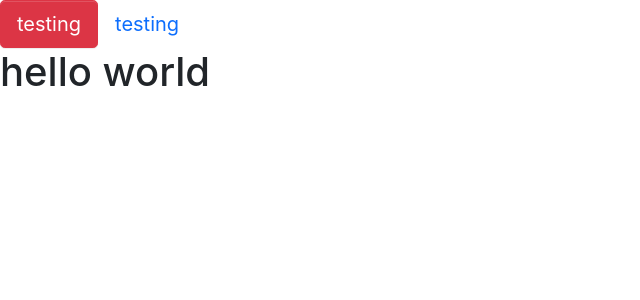
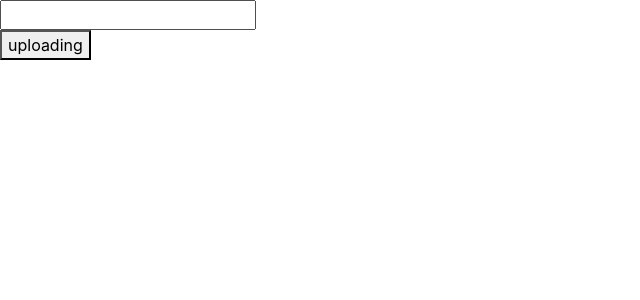
Before and after one commit to Bojackxiang/AntDesign-Rebuild, a React (Create React App) app in the folder my-app/: page / in a window 1280 px wide. Shown: the top 300 px of the page, without its empty margins (0-640 px from the left). Built offline with nearby package versions, Linux system fonts and the light colour scheme.

Commit message:
uploading percentage finished

```diff
--- a/my-app/src/App.tsx
+++ b/my-app/src/App.tsx
@@ -1,33 +1,18 @@
 import React from "react";
 import Button, { ButtonType, BtnSize } from "./Components/Buttons/Button";
+import Input from "./Components/Inputs/Input";
+import { Uploading } from "./Components/Upload/Index";
 
 function App() {
   const x = "123";
   const result = x == "123" ? "true" : "false";
+
   return (
     <div>
-      <Button
-        btnType={ButtonType.Danger}
-        size={BtnSize.large}
-        onClick={(e) => {
-          e.preventDefault();
-          alert("test");
-        }}
-      >
-        testing
-      </Button>
-      <Button
-        btnType={ButtonType.Link}
-        size={BtnSize.large}
-        href={"https://google.com"}
-        onClick={(e) => {
-          e.preventDefault();
-          alert("alert");
-        }}
-      >
-        testing
-      </Button>
-      <h1 className="App-Link">hello world</h1>
+      <Input />
+      <Uploading
+      action="https://jsonplaceholder.typicode.com/posts/"
+       />
     </div>
   );
 }
--- /dev/null
+++ b/my-app/src/Components/Inputs/Input.tsx
@@ -0,0 +1,46 @@
+import React, { ReactElement, InputHTMLAttributes, ChangeEvent } from "react";
+import classNames from "classnames";
+
+type InputSize = "small" | "normal" | "large";
+
+// 两个size 之间有冲突，使用omit忽略一个
+// 忽略size
+
+// ! 两个交集中都有size这个属性，那么用新的东西的size来代替老得size
+
+export interface InputProps
+  extends Omit<InputHTMLAttributes<HTMLElement>, "size"> {
+  disable?: boolean;
+  icon?: string;
+  size?: InputSize;
+  append?: React.ReactElement | string;
+  prepend?: React.ReactElement | string;
+  onChange?: (e : ChangeEvent<HTMLInputElement>) => void;
+}
+
+const Input: React.FC<InputProps> = (props) => {
+  const { disable, icon, size, append, prepend, ...restProps } = props;
+
+  const clsNames = classNames("viking-ship-wrapper", {
+    [`input-size-${size}`]: size,
+    "is-disabled": disable,
+    "input-group": prepend || append,
+    "input-group-append": !!append,
+    "input-group-prepend": !!prepend,
+  });
+
+  return (
+    <div>
+    {prepend && <div className="viking-input-group-prepend">{prepend}</div>}
+      {icon && <div className="icon-wrapper"></div>}
+      <input
+        className="viking-input-inner"
+        disabled={disable}
+        {...restProps}
+      />
+      {append && <div className="viking-input-group-append">{append}</div>}
+    </div>
+  );
+};
+
+export default Input;
--- /dev/null
+++ b/my-app/src/Components/Upload/Index.tsx
@@ -0,0 +1,5 @@
+import Uploading from './Upload';
+
+export {
+    Uploading
+}
--- /dev/null
+++ b/my-app/src/Components/Upload/Upload.tsx
@@ -0,0 +1,72 @@
+import React, { useEffect, useRef, ChangeEvent } from "react";
+import axios from "axios";
+
+interface UploadProps {
+  action: string;
+  onProgress?: (percentage: number, file: File) => void;
+  onSuccess?: (data: any, file: File) => void;
+  onError?: (err: any, file: File) => void;
+}
+
+const Upload: React.FC<UploadProps> = (props) => {
+  const { action, onProgress, onSuccess, onError } = props;
+
+  const inputRef = useRef<HTMLInputElement>(null);
+
+  const _onClickHandler = () => {
+    if (inputRef.current) {
+      inputRef.current.click();
+    }
+  };
+
+  const _fileChangeHandler = (event: ChangeEvent<HTMLInputElement>) => {
+    const files = event.target.files;
+    if (!files) return;
+
+    uploadFile(files);
+
+    if (inputRef.current !== null) {
+      inputRef.current.value = "";
+    }
+  };
+
+  const uploadFile = (file: FileList) => {
+    const postFiles = Array.from(file);
+    postFiles.forEach((file) => {
+      let fd = new FormData();
+      fd.append(file.name, file);
+      axios
+        .post(action, fd, {
+          headers: {
+            "Content-Type": "multipart/form-data",
+          },
+          onUploadProgress: (e) => {
+            console.log(`Percentage: ${e.loaded * 100 / e.total} loaded ...`)
+          },
+        })
+        .then((resp) => {
+          if (onSuccess) {
+            onSuccess(resp.data, file);
+          }
+          console.log(resp.data, file)
+        })
+        .catch((ex) => console.log(ex.message));
+    });
+  };
+
+  return (
+    <div>
+      <button onClick={_onClickHandler}>uploading</button>
+      <input
+        style={{ display: "none" }}
+        ref={inputRef}
+        type="file"
+        onChange={(e) => {
+          _fileChangeHandler(e);
+        }}
+      />
+    </div>
+  );
+};
+
+export default Upload;
```
Also changed, not shown: 1 other file (tests, documents, lock files or other folders).
